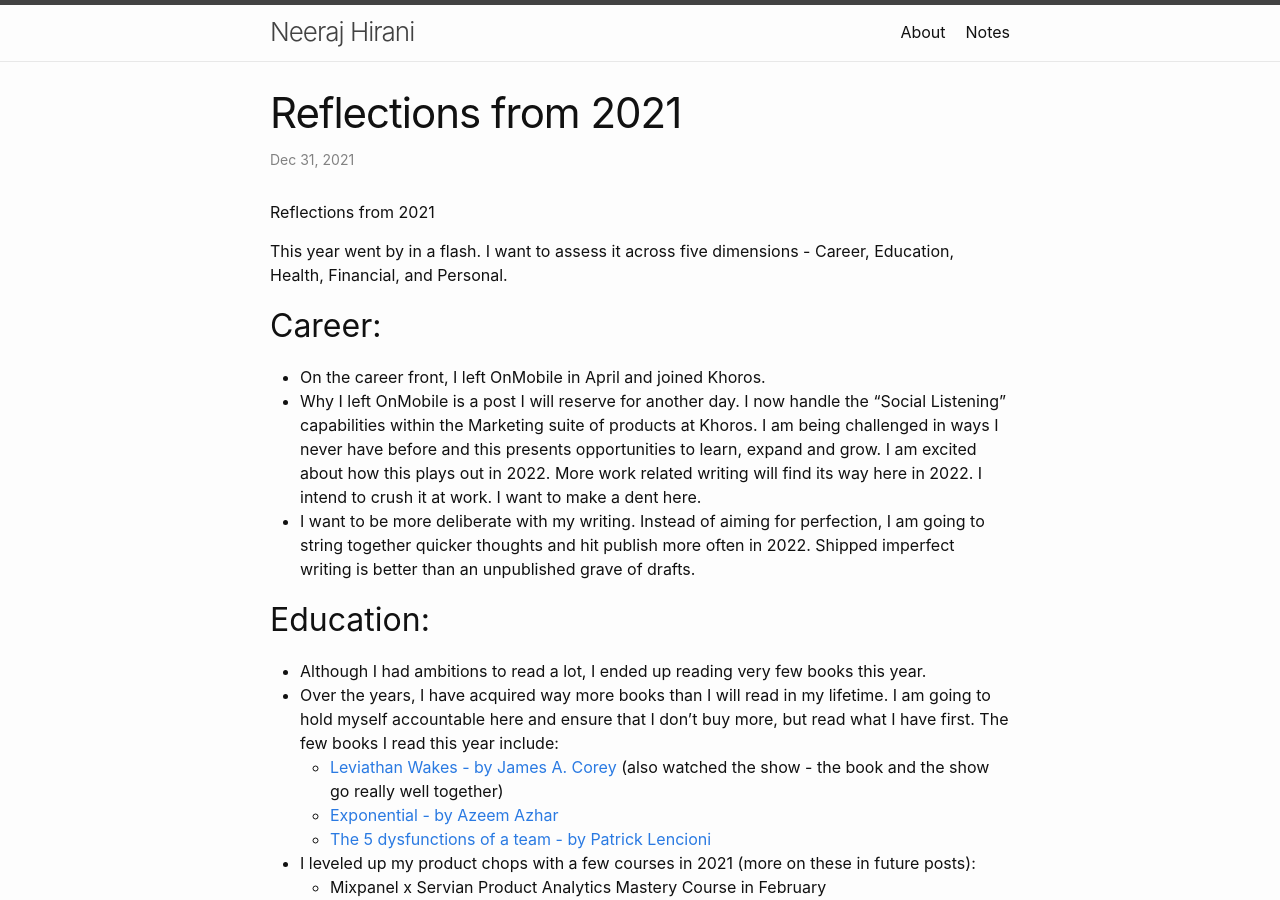
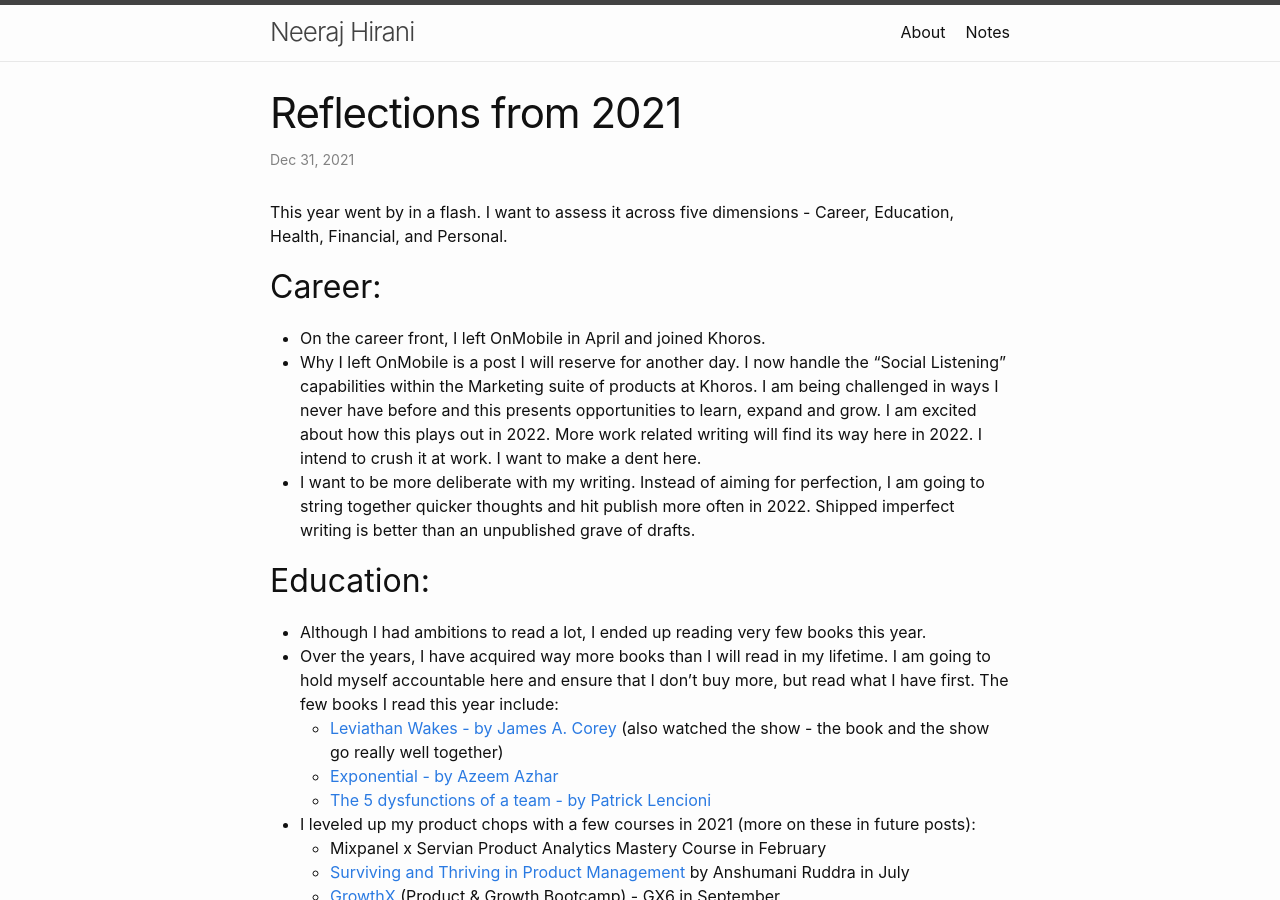
Before and after one commit to neerajhirani/neerajhirani.github.io, a Jekyll site: the page built from _posts/2021-12-31-reflections-from-2021.markdown, in a window 1280 px wide and 900 px high. Built offline with Jekyll 4.4.1, drawn with Linux system fonts in a browser that asks for light colours.

Commit message:
Update 2021-12-31-reflections-from-2021.markdown

```diff
--- a/_posts/2021-12-31-reflections-from-2021.markdown
+++ b/_posts/2021-12-31-reflections-from-2021.markdown
@@ -3,8 +3,6 @@ layout: post
 title: "Reflections from 2021"
 date: 2021-12-31 19:40:32 +0530
 ---
-
-Reflections from 2021
 
 This year went by in a flash. I want to assess it across five dimensions - Career, Education, Health, Financial, and Personal.
 
```
